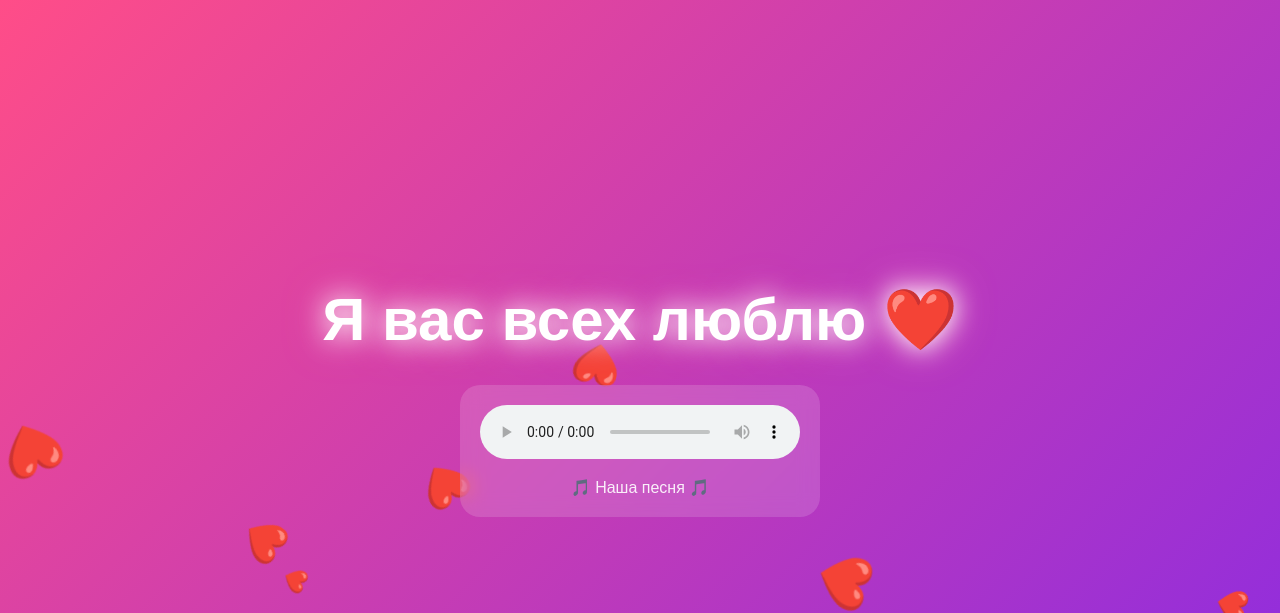
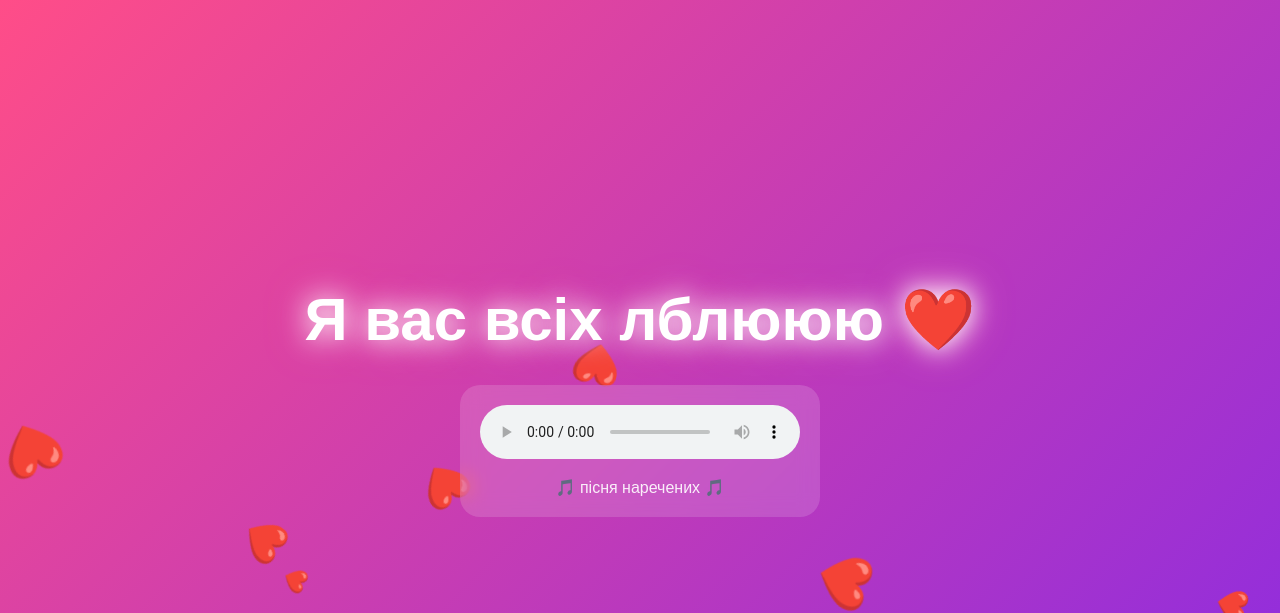
Before and after one commit to artemkoorlkross-lang/ily, a plain HTML site: page index.html in a window 1280 px wide. Shown: the top 613 px of the page. Drawn offline with Linux system fonts and the light colour scheme.

Commit message:
Update index.html

```diff
--- a/index.html
+++ b/index.html
@@ -105,14 +105,14 @@ p{
 </head>
 <body>
 
-<h1>Я вас всех люблю ❤️</h1>
+<h1>Я вас всіх лблююю ❤️</h1>
 
 <div class="player">
     <audio controls>
         <source src="song.mp3" type="audio/mpeg">
     </audio>
 
-    <p>🎵 Наша песня 🎵</p>
+    <p>🎵 пісня наречених 🎵</p>
 </div>
 
 <script>
```
